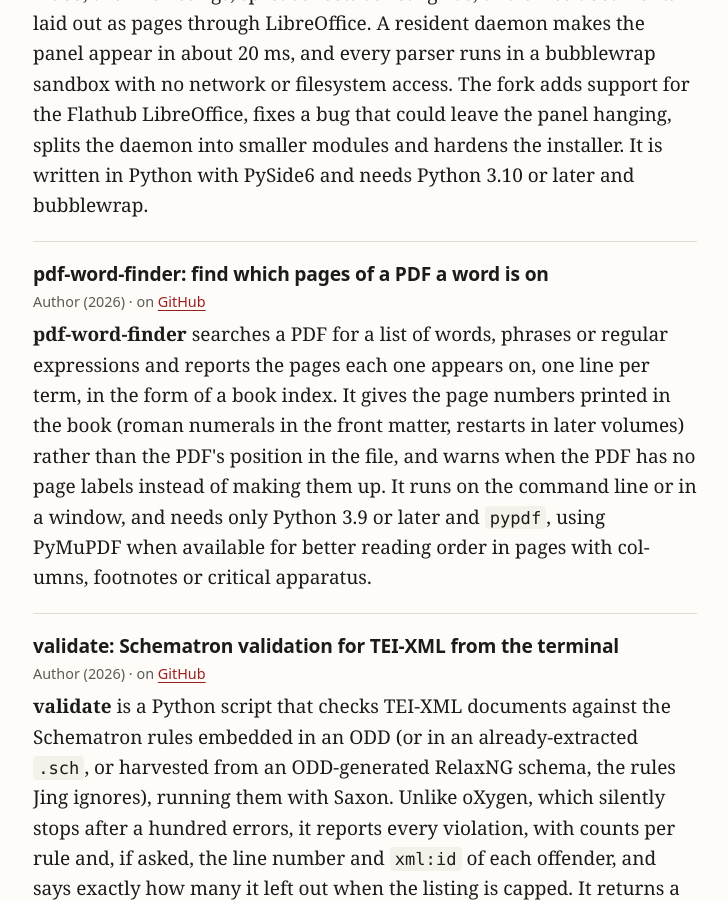
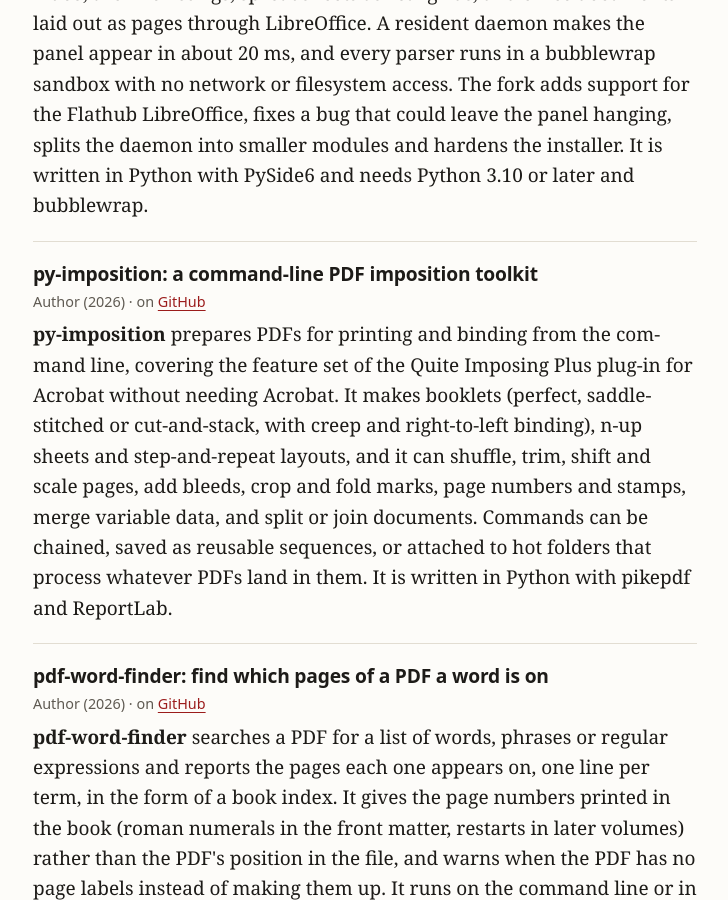
Before and after one commit to nivaca/nivaca.github.io, a Jekyll site: the page built from coding.md, in a window 1280 px wide and 900 px high, scrolled down 2212 px. Shown: the whole window, without its empty margins (275-1003 px from the left). Built offline with Jekyll 4.4.1, drawn with Linux system fonts in a browser that asks for light colours; some web fonts are replaced; a style sheet for code colours, icons or effects is not loaded.

Commit message:
Add py-imposition to coding page

```diff
--- a/coding.md
+++ b/coding.md
@@ -41,6 +41,12 @@ I write software mostly in [Python](https://www.python.org/), along with XML/TEI
   </li>
 
   <li class="project">
+    <h2><a href="https://github.com/{{ site.github_username }}/py-imposition">py-imposition: a command-line PDF imposition toolkit</a></h2>
+    <p class="project-role">Author (2026) · on <a href="https://github.com/{{ site.github_username }}/py-imposition">GitHub</a></p>
+    <p><b>py-imposition</b> prepares PDFs for printing and binding from the command line, covering the feature set of the Quite Imposing Plus plug-in for Acrobat without needing Acrobat. It makes booklets (perfect, saddle-stitched or cut-and-stack, with creep and right-to-left binding), n-up sheets and step-and-repeat layouts, and it can shuffle, trim, shift and scale pages, add bleeds, crop and fold marks, page numbers and stamps, merge variable data, and split or join documents. Commands can be chained, saved as reusable sequences, or attached to hot folders that process whatever PDFs land in them. It is written in Python with pikepdf and ReportLab.</p>
+  </li>
+
+  <li class="project">
     <h2><a href="https://github.com/{{ site.github_username }}/pdf-word-finder">pdf-word-finder: find which pages of a PDF a word is on</a></h2>
     <p class="project-role">Author (2026) · on <a href="https://github.com/{{ site.github_username }}/pdf-word-finder">GitHub</a></p>
     <p><b>pdf-word-finder</b> searches a PDF for a list of words, phrases or regular expressions and reports the pages each one appears on, one line per term, in the form of a book index. It gives the page numbers printed in the book (roman numerals in the front matter, restarts in later volumes) rather than the PDF's position in the file, and warns when the PDF has no page labels instead of making them up. It runs on the command line or in a window, and needs only Python 3.9 or later and <code>pypdf</code>, using PyMuPDF when available for better reading order in pages with columns, footnotes or critical apparatus.</p>
```
